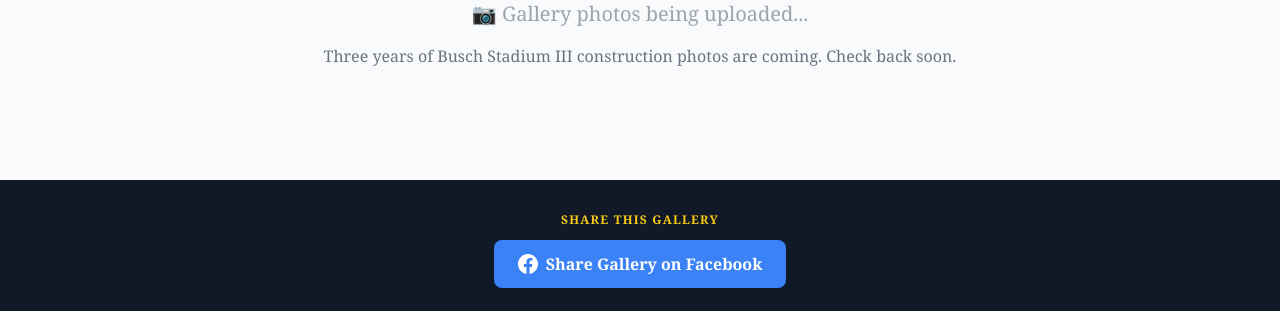
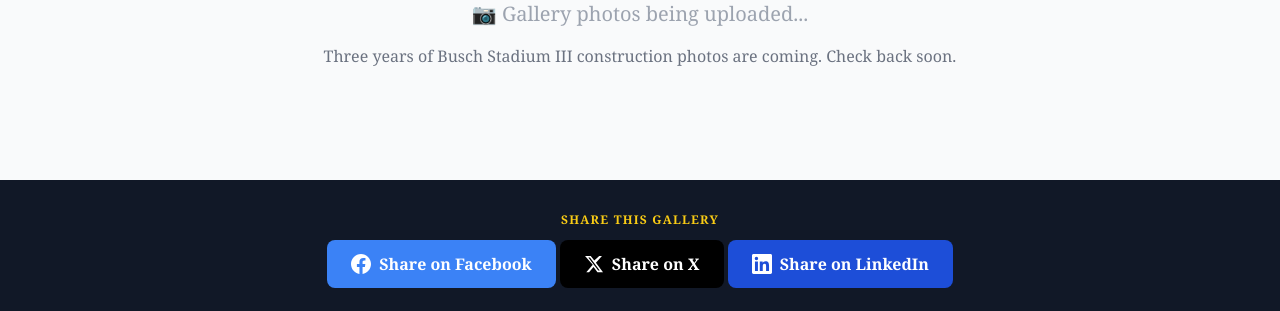
Before and after one commit to gregorywoodruffstl/missouriconstruction.com, a Django app: template templates/construction/gallery.html in a window 1280 px wide. Shown: the part 433-744 px from the top of the page. Run offline with Django 5.2, Linux system fonts and the light colour scheme; the template is opened without the code that fills it, so the values that code supplies are empty; some libraries are stand-ins or nearby versions.

Commit message:
Add X and LinkedIn share buttons to gallery

```diff
--- a/templates/construction/gallery.html
+++ b/templates/construction/gallery.html
@@ -142,7 +142,19 @@
            target="_blank" rel="noopener"
            class="inline-flex items-center gap-2 bg-blue-500 hover:bg-blue-600 text-white font-bold py-3 px-6 rounded-lg transition mb-3">
             <svg class="w-5 h-5" fill="currentColor" viewBox="0 0 24 24"><path d="M24 12.073C24 5.404 18.627 0 12 0S0 5.404 0 12.073C0 18.1 4.388 23.094 10.125 24v-8.437H7.078v-3.49h3.047V9.41c0-3.025 1.791-4.697 4.533-4.697 1.312 0 2.686.235 2.686.235v2.97h-1.514c-1.491 0-1.956.93-1.956 1.874v2.25h3.328l-.532 3.49h-2.796V24C19.612 23.094 24 18.1 24 12.073z"/></svg>
-            Share Gallery on Facebook
+            Share on Facebook
+        </a>
+        <a href="https://twitter.com/intent/tweet?url={{ request.build_absolute_uri|urlencode }}&text=Two%20and%20a%20half%20years%20of%20Missouri%20construction%20photography%20%E2%80%94%20Busch%20Stadium%20III%20from%20the%20ground%20up.%20See%20the%20full%20gallery%20at%20missouriconstruction.com"
+           target="_blank" rel="noopener"
+           class="inline-flex items-center gap-2 bg-black hover:bg-gray-800 text-white font-bold py-3 px-6 rounded-lg transition mb-3">
+            <svg class="w-5 h-5" fill="currentColor" viewBox="0 0 24 24"><path d="M18.244 2.25h3.308l-7.227 8.26 8.502 11.24H16.17l-4.714-6.231-5.401 6.231H2.744l7.737-8.835L1.254 2.25H8.08l4.261 5.632 5.903-5.632Zm-1.161 17.52h1.833L7.084 4.126H5.117z"/></svg>
+            Share on X
+        </a>
+        <a href="https://www.linkedin.com/sharing/share-offsite/?url={{ request.build_absolute_uri|urlencode }}"
+           target="_blank" rel="noopener"
+           class="inline-flex items-center gap-2 bg-blue-700 hover:bg-blue-800 text-white font-bold py-3 px-6 rounded-lg transition mb-3">
+            <svg class="w-5 h-5" fill="currentColor" viewBox="0 0 24 24"><path d="M20.447 20.452h-3.554v-5.569c0-1.328-.027-3.037-1.852-3.037-1.853 0-2.136 1.445-2.136 2.939v5.667H9.351V9h3.414v1.561h.046c.477-.9 1.637-1.85 3.37-1.85 3.601 0 4.267 2.37 4.267 5.455v6.286zM5.337 7.433a2.062 2.062 0 0 1-2.063-2.065 2.064 2.064 0 1 1 2.063 2.065zm1.782 13.019H3.555V9h3.564v11.452zM22.225 0H1.771C.792 0 0 .774 0 1.729v20.542C0 23.227.792 24 1.771 24h20.451C23.2 24 24 23.227 24 22.271V1.729C24 .774 23.2 0 22.222 0h.003z"/></svg>
+            Share on LinkedIn
         </a>
         <p class="text-gray-500 text-xs mt-3">
             After posting to Facebook, copy the post URL and paste it into the admin
```
